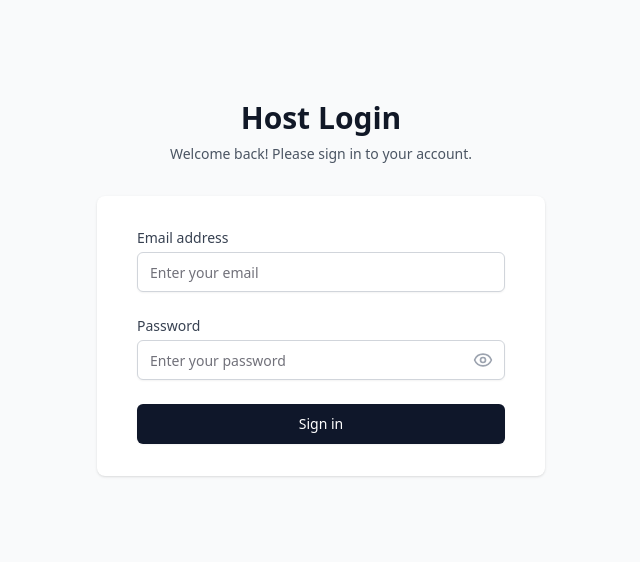
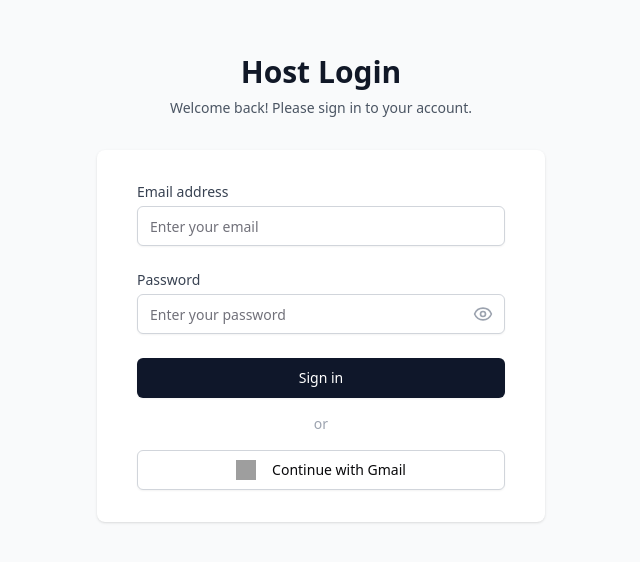
Before and after one commit to damarudhvarma/villafest-adminpanel, a React (Vite) app: page /host-login in a window 1280 px wide. Shown: the part 124-686 px from the top of the page, without its empty margins (319-959 px from the left). Built offline with nearby package versions, Linux system fonts and the light colour scheme; no server answers; grey boxes are pictures that could not be loaded.

Commit message:
firebase integration  ✨

```diff
--- a/package.json
+++ b/package.json
@@ -27,6 +27,7 @@
     "clsx": "^2.1.1",
     "cmdk": "^1.1.1",
     "date-fns": "^4.1.0",
+    "firebase": "^11.7.1",
     "lucide-react": "^0.483.0",
     "react": "^19.0.0",
     "react-day-picker": "^9.6.7",
--- a/src/components/Hostlogin.jsx
+++ b/src/components/Hostlogin.jsx
@@ -8,10 +8,12 @@ import { hostAxiosInstance } from "@/axios/axios";
 import { Eye, EyeOff } from "lucide-react";
 import { useToast } from "../components/ui/use-toast";
 import { HostContext } from "@/context/HostContext";
+import { auth, provider } from "@/firebase";
+import { signInWithPopup } from "firebase/auth";
 
 const Hostlogin = () => {
   const navigate = useNavigate();
-  const {setHost}= useContext(HostContext)
+  const { setHost } = useContext(HostContext);
   const { toast } = useToast();
   const [formData, setFormData] = useState({
     email: "",
@@ -43,18 +45,14 @@ const Hostlogin = () => {
         const { authToken, host } = response.data.data;
         console.log(response.data.data);
 
-
         localStorage.setItem("HostToken", authToken);
 
-
         setHost(host);
-
 
         toast({
           title: "Success",
           description: "Login successful! Welcome back.",
         });
-
 
         navigate("/host-dashboard");
       }
@@ -79,6 +77,44 @@ const Hostlogin = () => {
       } else {
         setError("An error occurred during login. Please try again.");
       }
+    } finally {
+      setIsLoading(false);
+    }
+  };
+
+  const handleGoogleLogin = async () => {
+    setIsLoading(true);
+    setError("");
+    try {
+      const result = await signInWithPopup(auth, provider);
+      const user = result.user;
+      if (!user) throw new Error("No user returned from Google");
+      const idToken = await user.getIdToken();
+      const email = user.email;
+      // Send idToken and email to backend
+      const response = await hostAxiosInstance.post("/hosts/firebase-login", {
+        idToken,
+        email,
+      });
+      if (response.data.success) {
+        const { authToken, host } = response.data.data;
+        localStorage.setItem("HostToken", authToken);
+        setHost(host);
+        toast({
+          title: "Success",
+          description: "Login successful! Welcome back.",
+        });
+        navigate("/host-dashboard");
+      } else {
+        setError("Google login failed. Please try again.");
+      }
+    } catch (error) {
+      console.error("Google login error:", error);
+      setError(
+        error.response?.data?.message ||
+          error.message ||
+          "An error occurred during Google login. Please try again."
+      );
     } finally {
       setIsLoading(false);
     }
@@ -167,6 +203,23 @@ const Hostlogin = () => {
               </Button>
             </div>
           </form>
+          <div className="my-4 flex items-center justify-center">
+            <span className="text-gray-400 text-sm">or</span>
+          </div>
+          <Button
+            type="button"
+            variant="outline"
+            className="w-full flex items-center justify-center gap-2 border border-gray-300 py-2 px-4 rounded-md shadow-sm text-sm font-medium bg-white hover:bg-gray-50"
+            onClick={handleGoogleLogin}
+            disabled={isLoading}
+          >
+            <img
+              src="https://www.gstatic.com/firebasejs/ui/2.0.0/images/auth/google.svg"
+              alt="Google"
+              className="w-5 h-5 mr-2"
+            />
+            Continue with Gmail
+          </Button>
         </div>
       </div>
     </div>
--- /dev/null
+++ b/src/firebase.js
@@ -0,0 +1,18 @@
+import { initializeApp } from 'firebase/app';
+import { getAuth, GoogleAuthProvider } from 'firebase/auth';
+
+const firebaseConfig = {
+  apiKey: import.meta.env.VITE_FIREBASE_API_KEY,
+  authDomain: import.meta.env.VITE_FIREBASE_AUTH_DOMAIN,
+  projectId: import.meta.env.VITE_FIREBASE_PROJECT_ID,
+  storageBucket: import.meta.env.VITE_FIREBASE_STORAGE_BUCKET,
+  messagingSenderId: import.meta.env.VITE_FIREBASE_MESSAGING_SENDER_ID,
+  appId: import.meta.env.VITE_FIREBASE_APP_ID,
+  measurementId: import.meta.env.VITE_FIREBASE_MEASUREMENT_ID, // optional
+};
+
+const app = initializeApp(firebaseConfig);
+const auth = getAuth(app);
+const provider = new GoogleAuthProvider();
+
+export { auth, provider };
```
Also changed, not shown: 1 other file (tests, documents, lock files or other folders).
